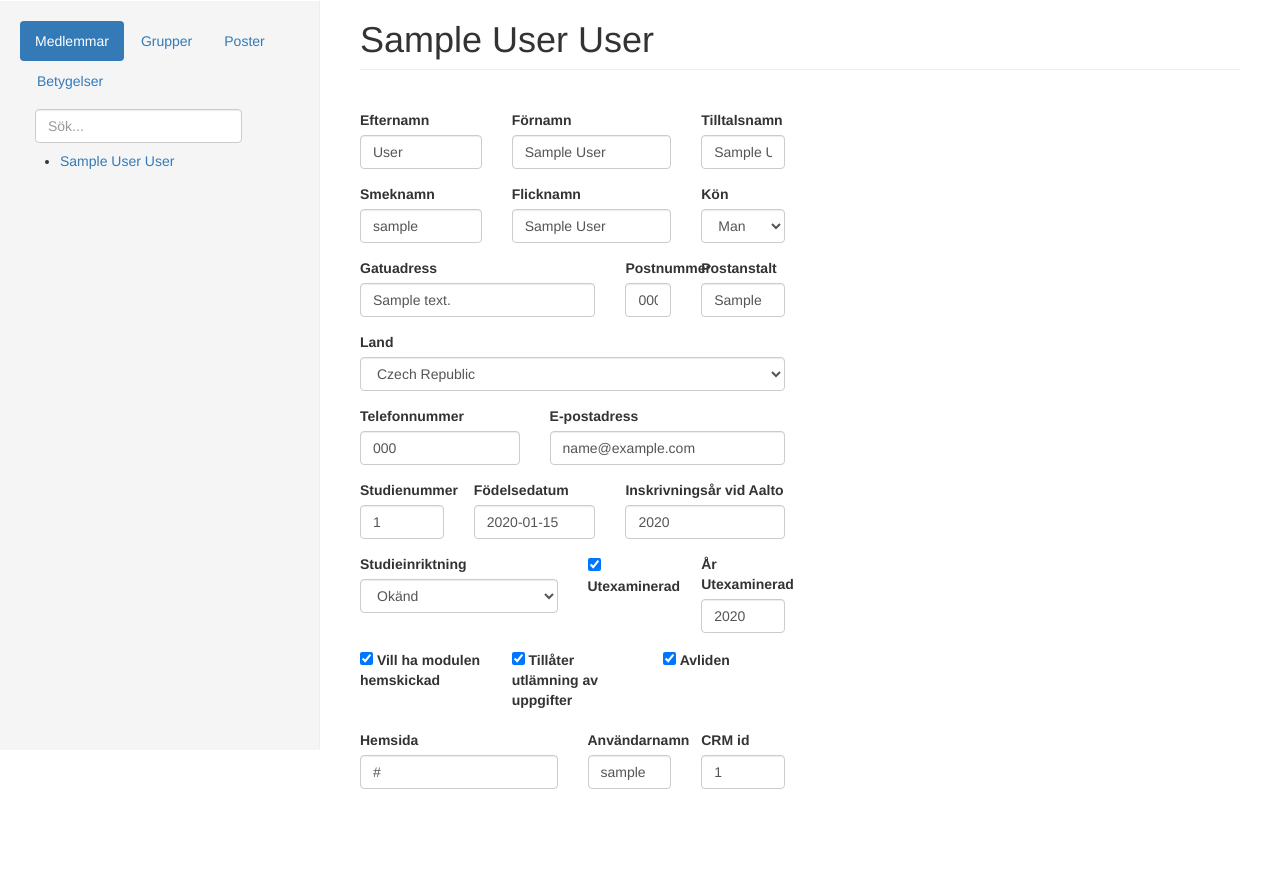
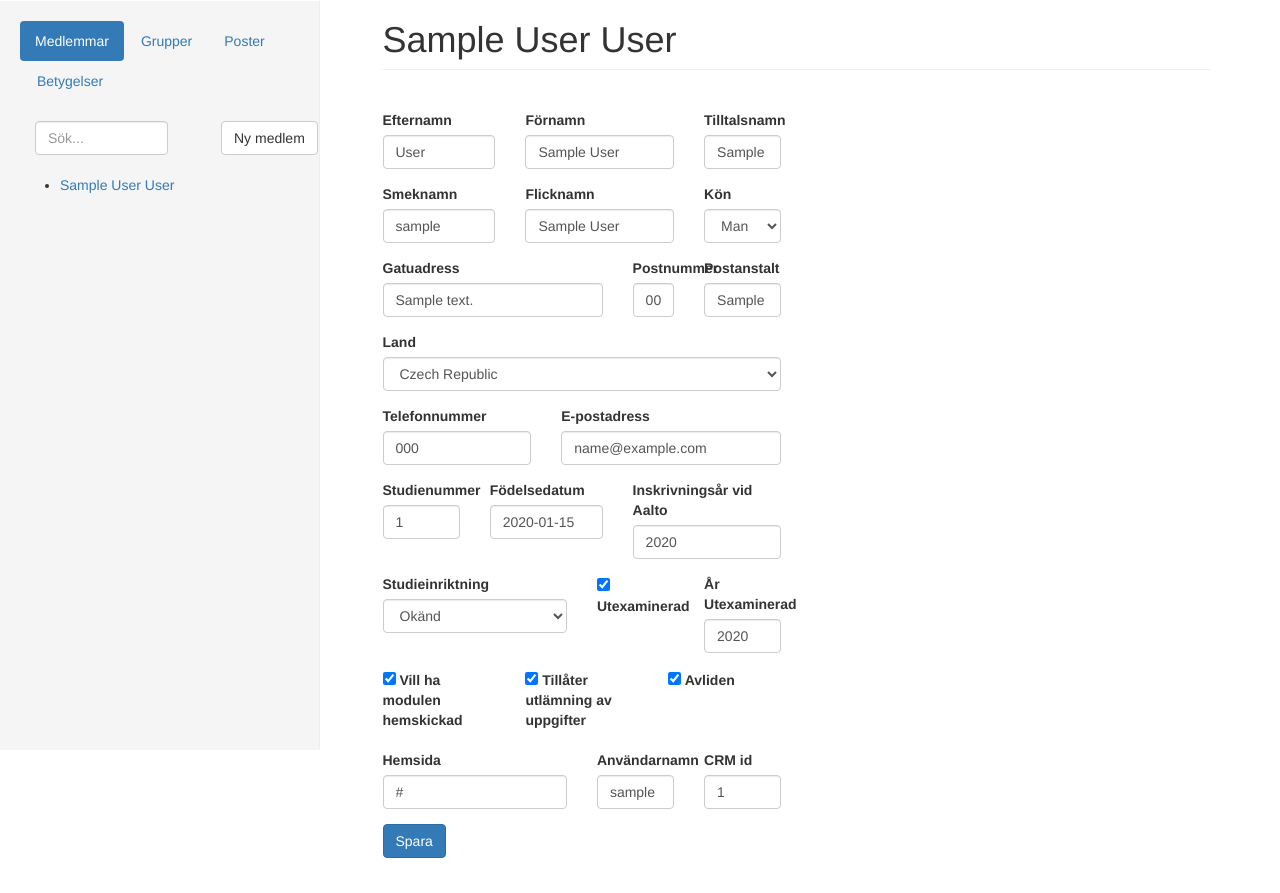
Before and after one commit to olegstikhin/teknologr.io, a Django app: page /members/1 in a window 1280 px wide. Shown: the part 50-943 px from the top of the page. Before the commit the page ends 839 px from the top, so only its background shows below. Run offline with Django 3.2, Linux system fonts and the light colour scheme; tables that the repository leaves empty hold one stand-in row (values such as "Sample post"); some libraries are stand-ins or nearby versions.

Commit message:
Add ability to edit and add members

```diff
--- a/teknologr/members/forms.py
+++ b/teknologr/members/forms.py
@@ -1,6 +1,6 @@
 from members.models import Member
 from django.forms import ModelForm
-from django.forms.widgets import CheckboxInput
+from django.forms.widgets import CheckboxInput, DateInput
 
 class MemberForm(ModelForm):
     class Meta:
--- a/teknologr/members/templates/member.html
+++ b/teknologr/members/templates/member.html
@@ -1,132 +1,168 @@
 {% extends "base.html" %}
 {% block main %}
+<div class="container-fluid">
 <h1 class="page-header">{{full_name}}</h1><br>
 <div class="row form-group">
-  <div class="col-sm-6">
-    <form>
+  <div class="col-md-6">
+    <form role ="form" action="" method="post">
+      {% csrf_token %}
       <div class="row form-group">
-        <div class="col-sm-4">
+        <div class="col-md-4">
           <label for="{{form.surname.id_for_label}}">Efternamn</label>
+          {{form.surname.errors}}
           {{form.surname}}
         </div>
-        <div class="col-sm-5">
+        <div class="col-md-5">
           <label for="{{form.given_names.id_for_label}}">Förnamn</label>
+          {{form.given_names.errors}}
           {{form.given_names}}
         </div>
-        <div class="col-sm-3">
+        <div class="col-md-3">
           <label for="{{form.preferred_name.id_for_label}}">Tilltalsnamn</label>
+          {{form.preferred_name.errors}}
           {{form.preferred_name}}
         </div>
       </div>
       <div class="row form-group">
-        <div class="col-sm-4">
+        <div class="col-md-4">
           <label for="{{form.nickname.id_for_label}}">Smeknamn</label>
+          {{form.nickname.errors}}
           {{form.nickname}}
         </div>
-        <div class="col-sm-5">
+        <div class="col-md-5">
           <label for="{{form.maiden_name.id_for_label}}">Flicknamn</label>
+          {{form.maiden_name.errors}}
           {{form.maiden_name}}
         </div>
-        <div class="col-sm-3">
+        <div class="col-md-3">
           <label for="{{form.gender.id_for_label}}">Kön</label>
+          {{form.gender.errors}}
           {{form.gender}}
         </div>
       </div>
       <div class="row form-group">
-        <div class="col-sm-7">
+        <div class="col-md-7">
           <label for="{{form.street_address.id_for_label}}">Gatuadress</label>
+          {{form.street_address.errors}}
           {{form.street_address}}
         </div>
-        <div class="col-sm-2">
+        <div class="col-md-2">
           <label for="{{form.postal_code.id_for_label}}">Postnummer</label>
+          {{form.postal_code.errors}}
           {{form.postal_code}}
         </div>
-        <div class="col-sm-3">
+        <div class="col-md-3">
           <label for="form.city.id_for_label">Postanstalt</label>
+          {{form.city.errors}}
           {{form.city}}
         </div>
       </div>
       <div class="row form-group">
-        <div class="col-sm-12">
+        <div class="col-md-12">
           <label for="form.country.id_for_label">Land</label>
+          {{form.country.errors}}
           {{form.country}}
         </div>
       </div>
       <div class="row form-group">
-        <div class="col-sm-5">
+        <div class="col-md-5">
           <label for="form.mobile_phone.id_for_label">Telefonnummer</label>
+          {{form.mobile_phone.errors}}
           {{form.mobile_phone}}
         </div>
-        <div class="col-sm-7">
+        <div class="col-md-7">
           <label for="{{form.email.id_for_label}}">E-postadress</label>
+          {{form.email.errors}}
           {{form.email}}
         </div>
       </div>
       <div class="row form-group">
-        <div class="col-sm-3">
+        <div class="col-md-3">
           <label for="{{form.student_id.id_for_label}}">Studienummer</label>
+          {{form.student_id.errors}}
           {{form.student_id}}
         </div>
-        <div class="col-sm-4">
+        <div class="col-md-4">
           <label for="{{form.birth_date.id_for_label}}">Födelsedatum</label>
+          {{form.birth_date.errors}}
           {{form.birth_date}}
         </div>
-        <div class="col-sm-5">
+        <div class="col-md-5">
           <label for="form.enrolment_year.id_for_label">Inskrivningsår vid Aalto</label>
+          {{form.enrolment_year.errors}}
           {{form.enrolment_year}}
         </div>
       </div>
       <div class="row form-group">
-        <div class="col-sm-6">
+        <div class="col-md-6">
           <label for="form.degree_programme.id_for_label">Studieinriktning</label>
+          {{form.degree_programme.errors}}
           {{form.degree_programme}}
         </div>
-        <div class="col-sm-3">
+        <div class="col-md-3">
           <label class="form-check-label" for="form.graduated.id_for_label">
+            {{form.graduated.errors}}
             {{form.graduated}} Utexaminerad
           </label>
         </div>
-        <div class="col-sm-3">
+        <div class="col-md-3">
           <label for="form.graduated_year.id_for_label">År Utexaminerad</label>
+          {{form.graduated_year.errors}}
           {{form.graduated_year}}
         </div>
       </div>
       <div class="row form-group">
-        <div class="col-sm-4">
+        <div class="col-md-4">
           <label class="form-check-label" for="form.subscribed_to_modulen.id_for_label">
+            {{form.subscribed_to_modulen.errors}}
             {{form.subscribed_to_modulen}} Vill ha modulen hemskickad
           </label>
         </div>
-        <div class="col-sm-4 form-check">
+        <div class="col-md-4 form-check">
           <label class="form-check-label" for="{{form.allow_publish_info.id_for_label}}">
+            {{form.allow_publish_info.errors}}
             {{form.allow_publish_info}} Tillåter utlämning av uppgifter
           </label>
         </div>
-        <div class="col-sm-4 form-check">
+        <div class="col-md-4 form-check">
           <label class="form-check-label" for="{{form.dead.id_for_label}}">
+            {{form.dead.errors}}
             {{form.dead}} Avliden
           </label>
         </div>
       </div>
       <div class="row form-group">
-        <div class ="col-sm-6">
+        <div class ="col-md-6">
           <label for="{{form.url.id_for_label}}">Hemsida</label>
+          {{form.url.errors}}
           {{form.url}}
         </div>
-        <div class ="col-sm-3">
+        <div class ="col-md-3">
           <label for="{{form.username.id_for_label}}">Användarnamn</label>
+          {{form.username.errors}}
           {{form.username}}
         </div>
-        <div class ="col-sm-3">
+        <div class ="col-md-3">
           <label for="{{form.crm_id.id_for_label}}">CRM id</label>
+          {{form.crm_id.errors}}
           {{form.crm_id}}
         </div>
       </div>
-
+      <div class = "row">
+	      <div class = "col-md-2"><button type="submit" class="btn btn-primary">Spara</button></div>
+	      {% if result %}
+		      {% if result == 'success' %}
+		      <div class="col-md-10 alert alert-success" role="alert"> <strong>Ändringarna sparade</strong> </div>
+		      {% else %}
+		      <div class="col-md-9 alert alert-danger" role="alert"> <strong>Ett fel uppstod, kontrollera fälten</strong> </div>
+		      {% endif %}
+	      {% endif %}
+      </div>
     </form>
   </div>
-  <div class="col-sm-6">
+  <div class="col-md-6">
 
   </div>
 </div>
+</div>
 {% endblock %}
--- a/teknologr/members/templates/side.html
+++ b/teknologr/members/templates/side.html
@@ -1,14 +1,26 @@
+<div class="container-fluid">
+<div class="row">
   <ul class="nav nav-pills">
     <li {% if side.active == "members" %} class="active" {% endif %}><a href="/members/">Medlemmar</a></li>
     <li {% if side.active == "groups" %} class="active" {% endif %}><a href="/groups/">Grupper</a></li>
     <li {% if side.active == "functionaries" %} class="active" {% endif %}><a href="/functionaries/">Poster</a></li>
     <li {% if side.active == "decorations" %} class="active" {% endif %}><a href="/decorations/">Betygelser</a></li>
   </ul>
-<form class="navbar-form">
+</div>
+<br>
+<div class="row">
+  <div class="col-md-7">
     <input type="text" class="form-control" placeholder="Sök...">
-</form>
+  </div>
+  <div class="col-md-4 col-md-offset-1">
+    <a class="btn btn-default" href="/{{side.active}}/new">Ny {% if side.active == 'members' %} medlem {% elif side.active == 'groups' %} grupp {% elif side.active == 'functionaries' %} post {% elif side.active == 'decorations' %} betygelse {% endif %}</a>
+  </div>
+</div>
+</div>
+<br>
 <ul>
   {% for obj in side.objects %}
   <li><a class="side-object" href="/{{side.active}}/{{obj.id}}">{{obj.name}}</a></li>
   {% endfor %}
 </ul>
+</div>
--- a/teknologr/members/urls.py
+++ b/teknologr/members/urls.py
@@ -1,10 +1,11 @@
 from django.conf.urls import patterns, url
+from django.views.generic import RedirectView
 from . import views
 
 urlpatterns = [
-    url(r'^$|^home/$', views.home_view),
+    url(r'^$', RedirectView.as_view(url='/members/')),
     url(r'^(members|groups|functionaries|decorations)/$', views.empty),
-    url(r'^members/(\w+)$', views.member),
+    url(r'^members/(\d+|new)$', views.member),
     url(r'^groups/(\w+)$', views.group),
     url(r'^functionaries/(\w+)$', views.functionary),
     url(r'^decorations/(\w+)$', views.decoration),
--- a/teknologr/members/views.py
+++ b/teknologr/members/views.py
@@ -11,13 +11,14 @@ def home_view(request):
 	context = {}
 	return render(request, 'base.html', context)
 
-def side(context, category):
+
+def set_side_context(context, category):
 	side = {}
 	side['active'] = category
 	summary = []
 	if category == 'members':
 		for obj in Member.objects.all():
-			summary.append({'name': obj.full_name, 'id': obj.student_id})
+			summary.append({'name': obj.full_name, 'id': obj.id})
 	elif category == 'groups':
 		for obj in GroupType.objects.all():
 			summary.append({'name': obj.name, 'id': obj.name})
@@ -30,27 +31,46 @@ def side(context, category):
 	side['objects'] = summary
 	context['side'] = side
 
+
 def empty(request, category):
 	context = {}
-	side(context, category)
+	set_side_context(context, category)
 	return render(request, 'base.html', context)
 
-def member(request, student_id):
+
+def member(request, id):
 	context = {}
 
+	if id == 'new':
+		member = Member()
+	else:
+		member = get_object_or_404(Member, id=id)
+
+	if request.method == 'POST':
+		form = MemberForm(request.POST, instance=member)
+		if form.is_valid():
+			form.save()
+			context['result'] = 'success'
+		else:
+			context['result'] = 'failure'
+	else:
+		form = MemberForm(instance=member)
+
+	context['form'] = form
+	context['full_name'] = member.full_name
+
 	# load side list items
-	side(context, 'members')
+	set_side_context(context, 'members')
+	return render(request, 'member.html', context)
 
-	member = get_object_or_404(Member, student_id=student_id)
-	context['full_name'] = member.full_name
-	context['form'] = MemberForm(instance=member)
-	return render(request, 'member.html', context)
 
 def group(request, group_id):
 	return 'TODO: implement'
 
+
 def functionary(request, functionary_id):
 	return 'TODO: implement'
 
+
 def decoration(request, decoration_id):
 	return 'TODO: implement'
```
Lines whose indentation alone changed are shown as unchanged.
